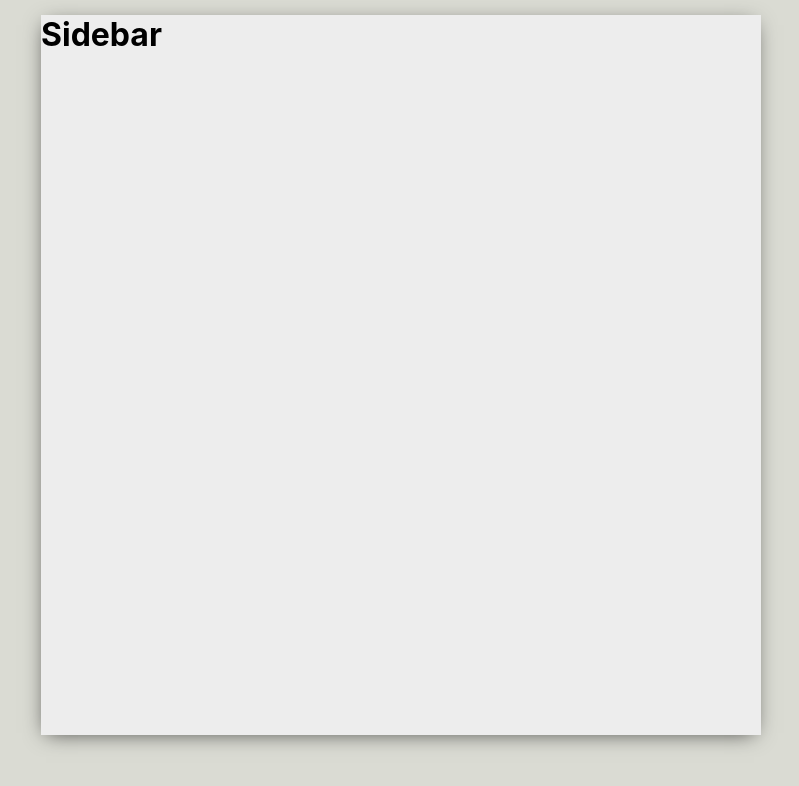
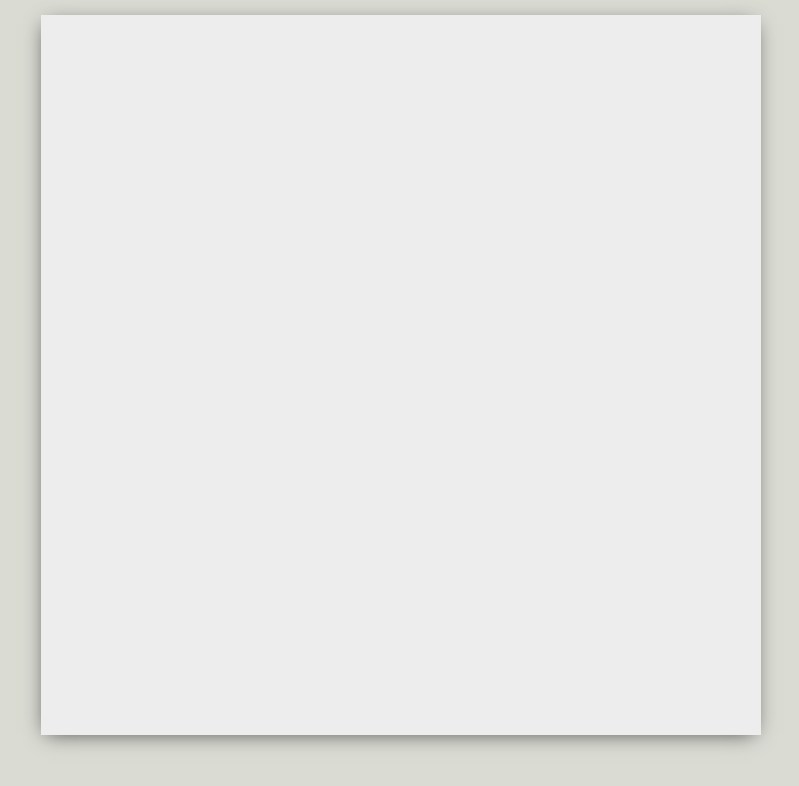
Before and after one commit to Araceli4690/whatsapp-clone, a React (Create React App) app: page / in a window 1280 px wide. Shown: the top 786 px of the page, without its empty margins (239-1038 px from the left). Built offline with nearby package versions, Linux system fonts and the light colour scheme.

Commit message:
sidebar component setup

```diff
--- a/src/components/Sidebar/index.js
+++ b/src/components/Sidebar/index.js
@@ -3,8 +3,9 @@ import './style.css'
 function Sidebar() {
     return (
         <div className="sidebar">
-            <h1>Sidebar</h1>
-
+            <div className="sidebar__header"></div>
+            <div className="sidebar__search"></div>
+            <div className="sidebar__chat"></div>
         </div>
     )
 }
```
